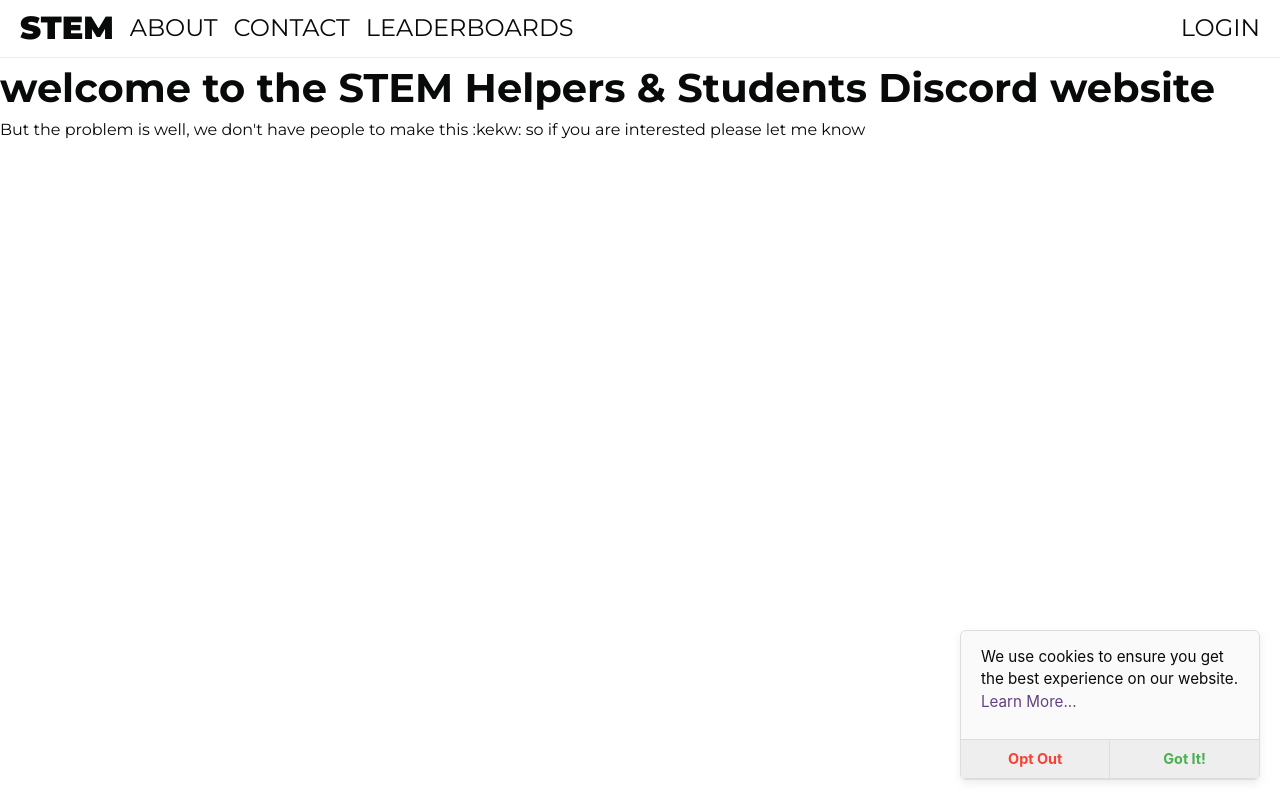
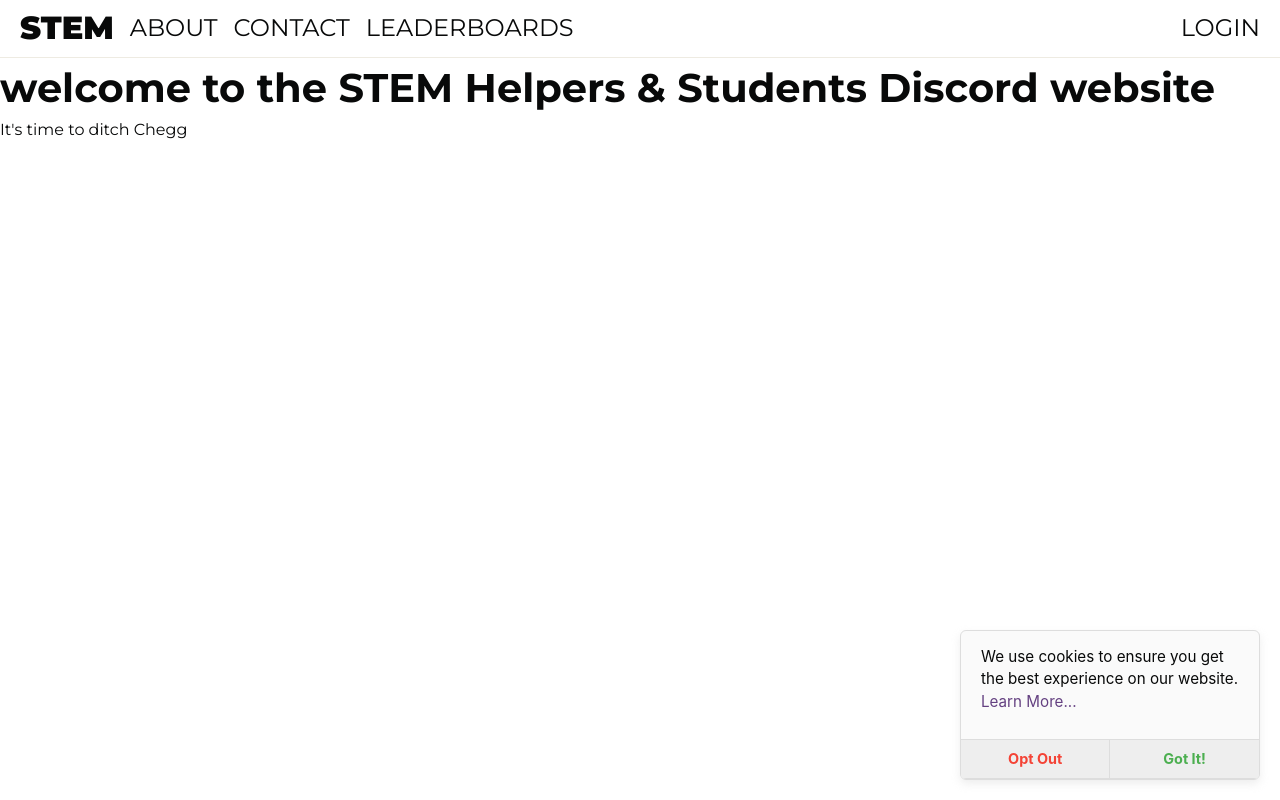
Before and after one commit to stem-discord/stem-help, a Vue app: page / in a window 1280 px wide. Built offline with nearby package versions, Linux system fonts and the light colour scheme; what vuera-temporary would draw is missing.

Commit message:
rewrite philosophy

```diff
--- a/src/router/index.js
+++ b/src/router/index.js
@@ -12,11 +12,11 @@ const routes = [
     name: `login page`,
     component: () => import(`../views/Login.vue`),
   },
-  {
-    path: `/potd/:path(.*)`,
-    name: `potd main page`,
-    component: () => import(`../views/potd/MainPage.vue`),
-  },
+  // {
+  //   path: `/potd/:path(.*)`,
+  //   name: `potd main page`,
+  //   component: () => import(`../views/potd/MainPage.vue`),
+  // },
   {
     path: `/contact`,
     name: `contact page`,
@@ -36,14 +36,14 @@ const routes = [
     component: () =>
       import(/* webpackChunkName: "about" */ `../views/About.vue`),
   },
-  {
-    path: `/leaderboards`,
-    name: `Leaderboards`,
-    // route level code-splitting
-    // this generates a separate chunk (about.[hash].js) for this route
-    // which is lazy-loaded when the route is visited.
-    component: () => import(`../views/leaderboards/Index.vue`),
-  },
+  // {
+  //   path: `/leaderboards`,
+  //   name: `Leaderboards`,
+  //   // route level code-splitting
+  //   // this generates a separate chunk (about.[hash].js) for this route
+  //   // which is lazy-loaded when the route is visited.
+  //   component: () => import(`../views/leaderboards/Index.vue`),
+  // },
   {
     path: `/ct`,
     name: `Component testing page`,
--- a/src/views/About.vue
+++ b/src/views/About.vue
@@ -1,13 +1,4 @@
-<script lang="jsx">
-export default {
-  setup() {
-    return () => (
-      <div class="test">
-        <h1 style="font-size: 100px">
-          Prak has 3 eggs in his brain, where 2 of them are spoiled
-        </h1>
-      </div>
-    );
-  },
-};
-</script>
+<template>
+  <h1>STEM Helpers &amp; Students</h1>
+  <p>We strive to become a learning community for all</p>
+</template>
--- a/src/views/Home.vue
+++ b/src/views/Home.vue
@@ -1,10 +1,7 @@
 <template>
   <div class="home">
     <h1>welcome to the STEM Helpers &amp; Students Discord website</h1>
-    <p>
-      But the problem is well, we don't have people to make this :kekw: so if
-      you are interested please let me know
-    </p>
+    <p>It's time to ditch Chegg</p>
 
     <!-- <img alt="Vue logo" src="../assets/logo.png" /> -->
     <!-- <HelloWorld msg="Welcome to Your Vue.js App" /> -->
```
